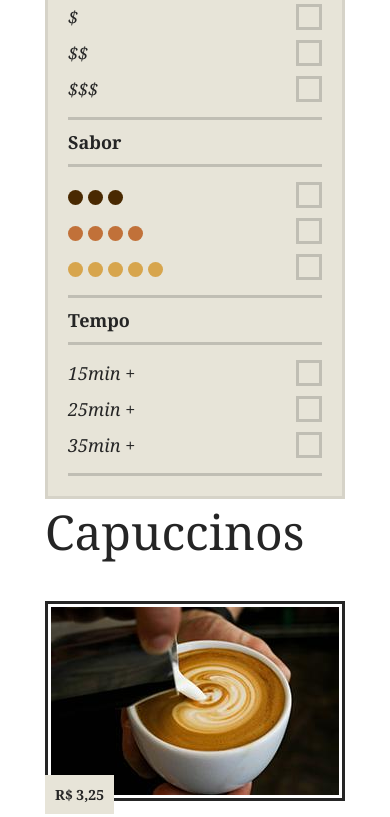
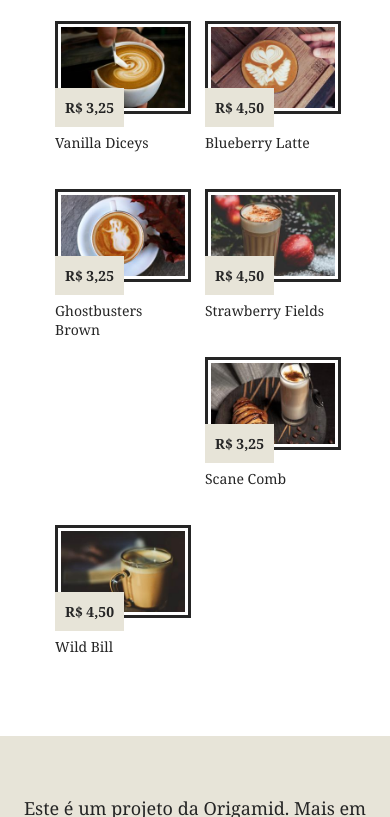
Before and after one commit to devBlasquez/Projetos_Brafe, a plain HTML site: page Projetos_Brafe/CSS Puro, Grid, Flexbox, Bootstrap - Brafe _2/Projeto_Brafe_Grid/index.html in a window 390 px wide. Shown: the part 400-1217 px from the top of the page. Drawn offline with Linux system fonts and the light colour scheme.

Commit message:
up: Atualização do arquivo de Grid
- Adição do grid-mobile

```diff
--- a/Projetos_Brafe/CSS Puro, Grid, Flexbox, Bootstrap - Brafe _2/Projeto_Brafe_Grid/css/grid.css
+++ b/Projetos_Brafe/CSS Puro, Grid, Flexbox, Bootstrap - Brafe _2/Projeto_Brafe_Grid/css/grid.css
@@ -21,7 +21,8 @@
 .grid-9,
 .grid-10,
 .grid-11,
-.grid-12 {
+.grid-12,
+.grid-mobile-6 {
   float: left;
   display: block;
   min-height: 1px;
@@ -74,6 +75,22 @@ grid-1
   width: calc(100% - 20px);
 }
 
+.grid-mobile-6 {
+  width: calc(50% - 20px);
+}
+
+.row {
+  margin-left: -10px;
+  margin-right: -10px;
+}
+
+.row::after,
+.row::before {
+  content: "";
+  display: table;
+  clear: both;
+}
+
 @media (max-width: 739px) {
   .container {
     max-width: 300px;
@@ -96,4 +113,9 @@ grid-1
     margin-left: 0px;
     margin-right: 0px;
   }
+
+  .row {
+    margin-left: 0px;
+    margin-right: 0px;
+  }
 }
--- a/Projetos_Brafe/CSS Puro, Grid, Flexbox, Bootstrap - Brafe _2/Projeto_Brafe_Grid/css/style.css
+++ b/Projetos_Brafe/CSS Puro, Grid, Flexbox, Bootstrap - Brafe _2/Projeto_Brafe_Grid/css/style.css
@@ -1,4 +1,9 @@
-body, p, h1, h2, ul, li {
+body,
+p,
+h1,
+h2,
+ul,
+li {
   margin: 0px;
   padding: 0px;
 }
@@ -51,12 +56,12 @@ body {
 }
 
 .header-menu li a::before {
-	content: '•';
+  content: "•";
   padding-right: 10px;
 }
 
 .header-menu li:first-child a::before {
-	content: '';
+  content: "";
 }
 
 /* FILTRO */
@@ -69,7 +74,7 @@ body {
 
 .filtro h2 {
   font-size: 1.125em;
-	padding: 10px 0
+  padding: 10px 0;
 }
 
 .filtro ul {
@@ -85,13 +90,19 @@ body {
 }
 
 .filtro li::after {
-	content: '';
+  content: "";
   display: block;
   width: 20px;
   height: 20px;
   border: 3px solid #c0beb4;
   float: right;
   margin-top: 5px;
+}
+
+@media (max-width: 739px) {
+  .filtro {
+    display: none;
+  }
 }
 
 .sabor {
@@ -110,23 +121,19 @@ body {
 
 .sabor-3 {
   color: #492901;
-	box-shadow: 20px 0 0 0 currentColor,
-							40px 0 0 0 currentColor;
+  box-shadow: 20px 0 0 0 currentColor, 40px 0 0 0 currentColor;
 }
 
 .sabor-4 {
   color: #c17139;
-	box-shadow: 20px 0 0 0 currentColor,
-							40px 0 0 0 currentColor,
+  box-shadow: 20px 0 0 0 currentColor, 40px 0 0 0 currentColor,
     60px 0 0 0 currentColor;
 }
 
 .sabor-5 {
   color: #d7a54d;
-	box-shadow: 20px 0 0 0 currentColor,
-							40px 0 0 0 currentColor,
-							60px 0 0 0 currentColor,
-							80px 0 0 0 currentColor;
+  box-shadow: 20px 0 0 0 currentColor, 40px 0 0 0 currentColor,
+    60px 0 0 0 currentColor, 80px 0 0 0 currentColor;
 }
 
 /*PRODUTOS*/
@@ -150,7 +157,7 @@ body {
   font-size: 0.875em;
   font-weight: bold;
   position: relative;
-	top: -15px;;
+  top: -15px;
 }
 
 .produtos li h2 {
--- a/Projetos_Brafe/CSS Puro, Grid, Flexbox, Bootstrap - Brafe _2/Projeto_Brafe_Grid/index.html
+++ b/Projetos_Brafe/CSS Puro, Grid, Flexbox, Bootstrap - Brafe _2/Projeto_Brafe_Grid/index.html
@@ -29,7 +29,7 @@
 	</header>
 
 	<div class="container">
-		<nav class="filtro">
+		<nav class="filtro grid-4">
 			<h2>Preço</h2>
 			<ul>
 				<li>$</li>
@@ -50,40 +50,40 @@
 			</ul>
 		</nav>
 
-		<section class="produtos">
+		<section class="produtos grid-8">
 			<h1>Capuccinos</h1>
-			<ul>
-				<li>
+			<ul class="row">
+				<li class="grid-mobile-6">
 					<img src="img/cafe-1.jpg" alt="Café 1">
 					<span>R$ 3,25</span>
 					<h2>Vanilla Diceys</h2>
 				</li>
 
-				<li>
+				<li class="grid-mobile-6">
 					<img src="img/cafe-2.jpg" alt="Café 1">
 					<span>R$ 4,50</span>
 					<h2>Blueberry Latte</h2>
 				</li>
 
-				<li>
+				<li class="grid-mobile-6">
 					<img src="img/cafe-3.jpg" alt="Café 1">
 					<span>R$ 3,25</span>
 					<h2>Ghostbusters Brown</h2>
 				</li>
 
-				<li>
+				<li class="grid-mobile-6">
 					<img src="img/cafe-4.jpg" alt="Café 1">
 					<span>R$ 4,50</span>
 					<h2>Strawberry Fields</h2>
 				</li>
 
-				<li>
+				<li class="grid-mobile-6">
 					<img src="img/cafe-5.jpg" alt="Café 1">
 					<span>R$ 3,25</span>
 					<h2>Scane Comb</h2>
 				</li>
 
-				<li>
+				<li class="grid-mobile-6">
 					<img src="img/cafe-6.jpg" alt="Café 1">
 					<span>R$ 4,50</span>
 					<h2>Wild Bill</h2>
```
Lines whose indentation alone changed are shown as unchanged.
